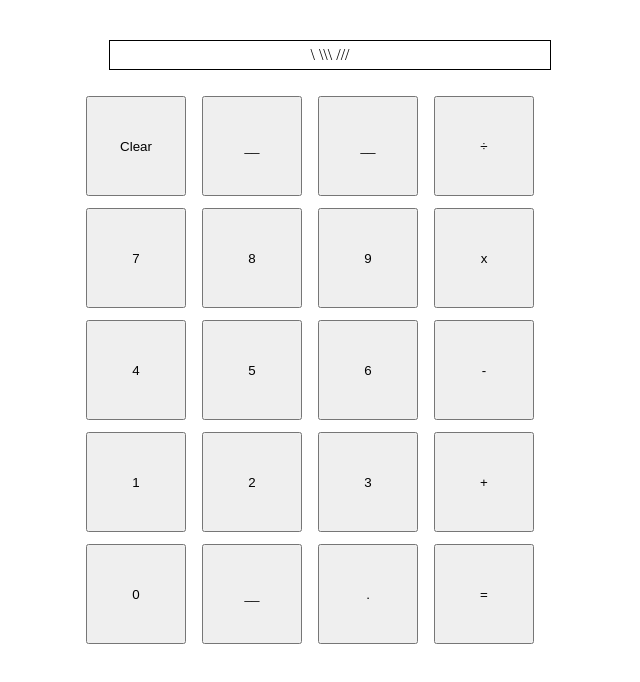
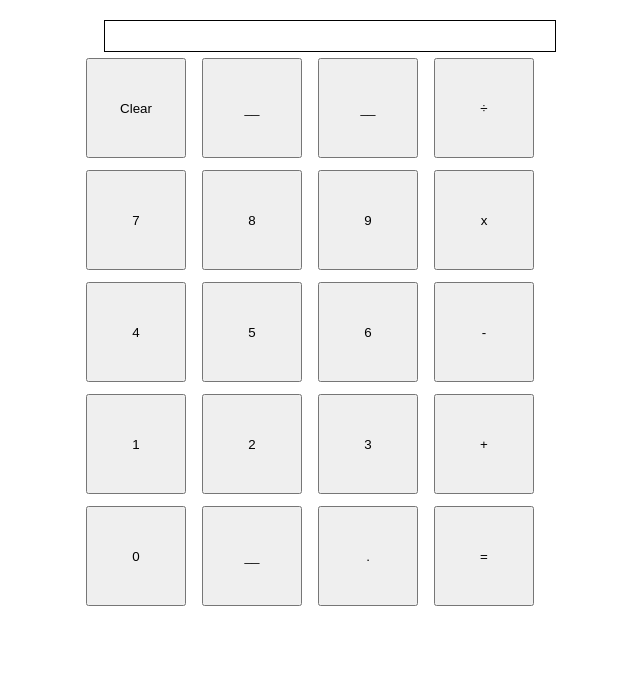
Before and after one commit to weeezik/calculator, a plain HTML site: page index.html in a window 1280 px wide. Both pictures are taken after a click on the button "Clear". Shown: the whole page, without its empty margins (310-950 px from the left). Drawn offline with Linux system fonts and the light colour scheme.

Commit message:
Allow multiple numbers in display at one time
Also, added functionality to the clear button,
which sets the display to an empty string

```diff
--- a/index.html
+++ b/index.html
@@ -9,7 +9,7 @@
 </head>
 <body>
     <div class="container">
-        <div class="display">\ \\\ ///</div>
+        <div class="display"></div>
         <div class="button-container">
             <button class="button" id="clear">Clear</button>
             <button class="button">__</button>
--- a/script.js
+++ b/script.js
@@ -8,18 +8,25 @@
 
 const display = document.querySelector(".display");
 const numberButtons = document.querySelectorAll(".number-button");
+const clearButton = document.querySelector("#clear");
+
 
 //use the forEach method to loop through each element and add an event listener
 
 numberButtons.forEach(function(button) {
     button.addEventListener("click", function() {
-        // console.log("Number clicked: " + event.target.textContent);
-        let displayValue = (event.target.textContent).toString();
-        display.textContent = displayValue;
-        return displayValue;
-
+        let returnValue = display.textContent;
+        let displayValue = returnValue;
+        let buttonValue = (event.target.textContent).toString();
+        returnValue = displayValue += buttonValue;
+        display.textContent = returnValue;
     })
 });
+
+clearButton.addEventListener("click", function () {
+    display.textContent = " ";
+});
+
 
 
 
--- a/style.css
+++ b/style.css
@@ -7,6 +7,9 @@
 /* remove default extra space */
 body {
     margin: 0px;
+    display: flex;
+    align-items: center;
+    justify-content: center;
 }
 .button {
     max-width: 100px;
@@ -22,12 +25,16 @@ body {
     height: 500px;
 }
 .display {
-    /* display: flex;
-    justify-content: flex-start;
-    align-items: flex-start; */
-    margin: 20px;
+    display: flex;
+    justify-content: flex-end;
+    align-items: center;
     border: 1px solid black;
-    padding: 5px 200px;
+    max-width: 450px;
+    width: 450px;
+    max-height: 30px;
+    height: 30px;
+
+
 }
 .container {
     margin: 20px;
```
